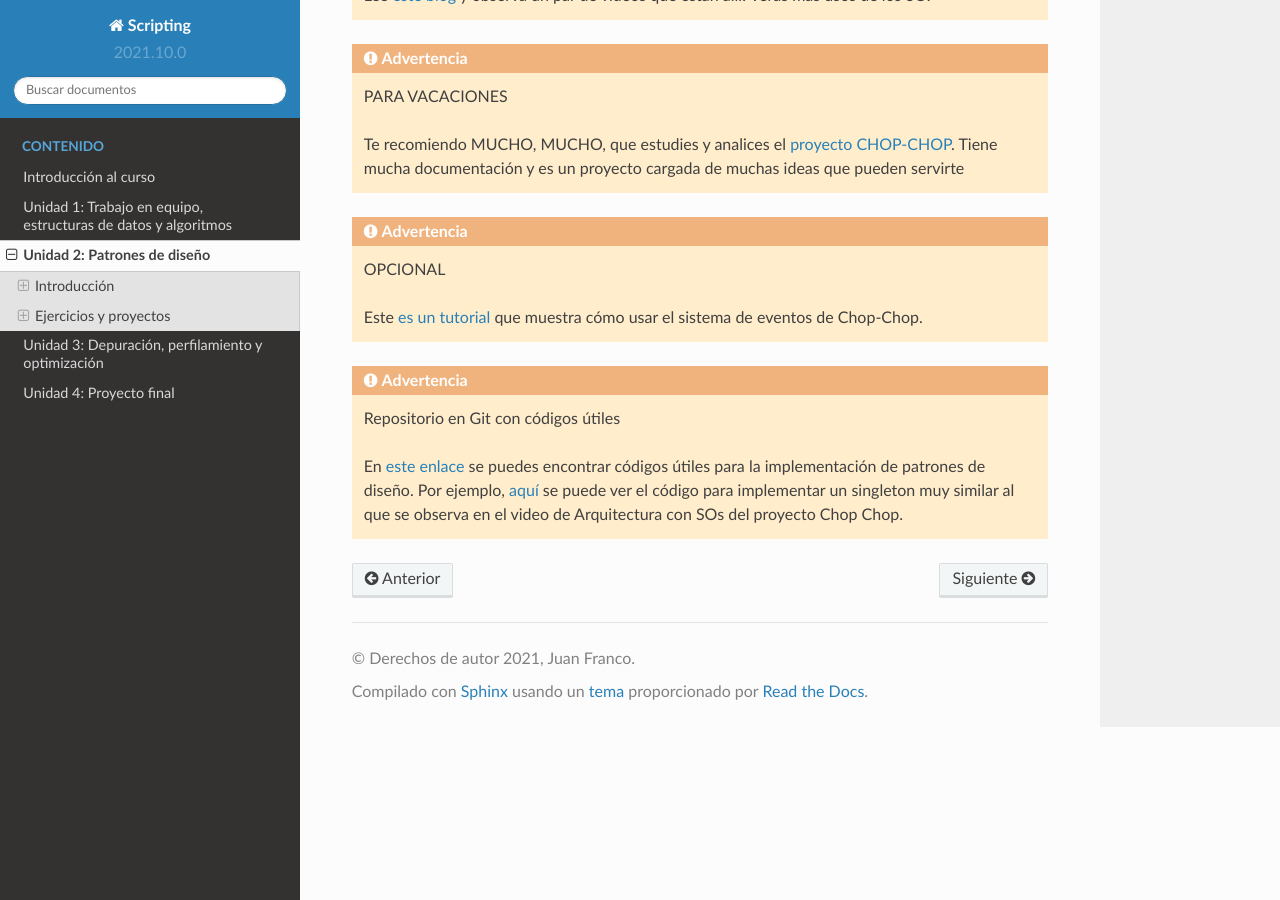
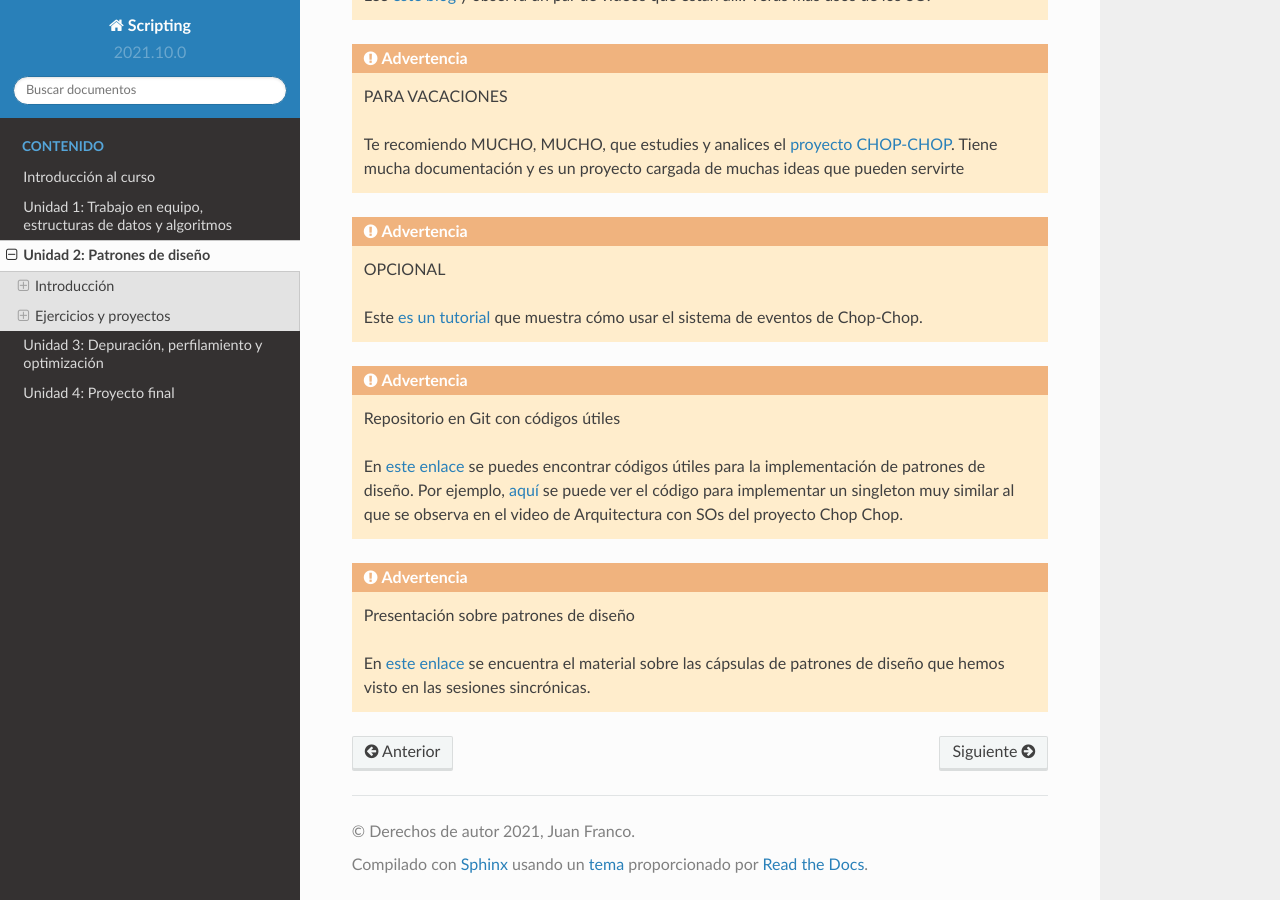
Before and after one commit to juanferfranco/scripting, a Sphinx documentation site: the page built from docs/_unidad2/unidad2.rst, in a window 1280 px wide and 900 px high, scrolled down 10340 px. Built offline with Sphinx 7.4.7 and the Read the Docs theme 2.0.0, drawn with Linux system fonts in a browser that asks for light colours.

Commit message:
add notion link about patterns

```diff
--- a/docs/_unidad2/unidad2.rst
+++ b/docs/_unidad2/unidad2.rst
@@ -565,3 +565,9 @@ incremente. El entero estará en el mismo SO para ambas escenas.
    `aquí <https://github.com/PacktPublishing/Hands-On-Game-Development-Patterns-with-Unity-2018/blob/master/Assets/Patterns/Singleton/Singleton.cs>`__
    se puede ver el código para implementar un singleton muy similar al que se observa
    en el video de Arquitectura con SOs del proyecto Chop Chop.
+
+.. warning:: Presentación sobre patrones de diseño
+
+   En `este enlace <https://www.notion.so/PATRONES-DE-DISE-O-8291412254bc47cfb1ad0588e4d6f28b>`__ se
+   encuentra el material sobre las cápsulas de patrones de diseño que hemos visto en las
+   sesiones sincrónicas.
```
